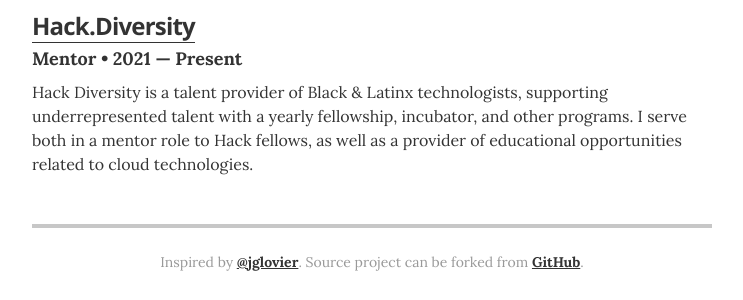
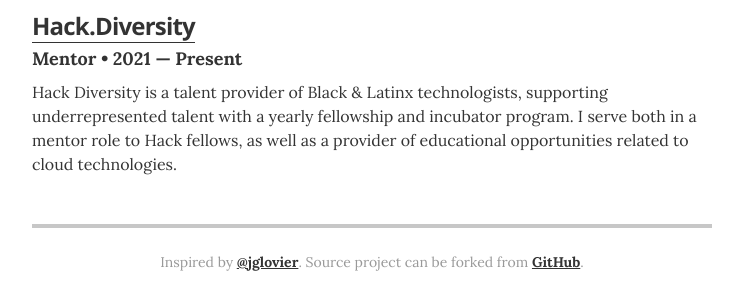
Before and after one commit to patrick-andrew-jain-taylor/resume, a Jekyll site: the page built from index.html, in a window 1280 px wide and 900 px high, scrolled down 4019 px. Shown: the part 579-879 px from the top of the window, without its empty margins (268-1011 px from the left). Built offline with Jekyll 4.4.1, drawn with Linux system fonts in a browser that asks for light colours.

Commit message:
change: revise hack.diversity association

```diff
--- a/_data/associations.yml
+++ b/_data/associations.yml
@@ -5,7 +5,7 @@
   role: Mentor
   year: 2021 &mdash; Present
   url: https://www.hackdiversity.com/
-  summary: Hack Diversity is a talent provider of Black & Latinx technologists, supporting underrepresented talent with a yearly fellowship, incubator, and other programs. I serve both in a mentor role to Hack fellows, as well as a provider of educational opportunities related to cloud technologies.
+  summary: Hack Diversity is a talent provider of Black & Latinx technologists, supporting underrepresented talent with a yearly fellowship and incubator program. I serve both in a mentor role to Hack fellows, as well as a provider of educational opportunities related to cloud technologies.
 
 
 #- organization: Habitat for Humanity
```
